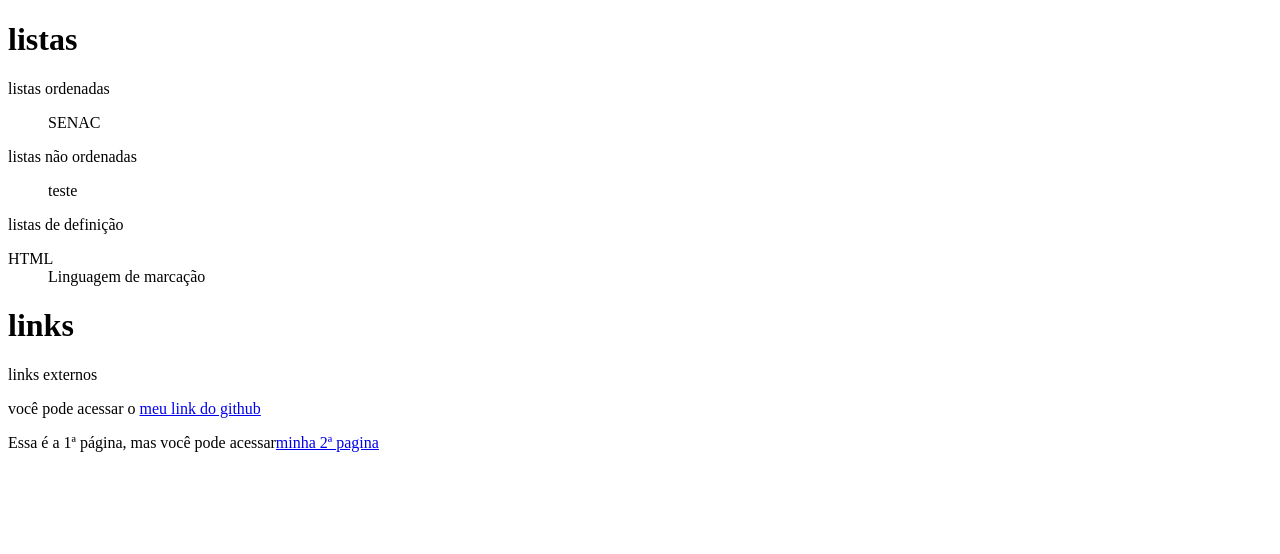
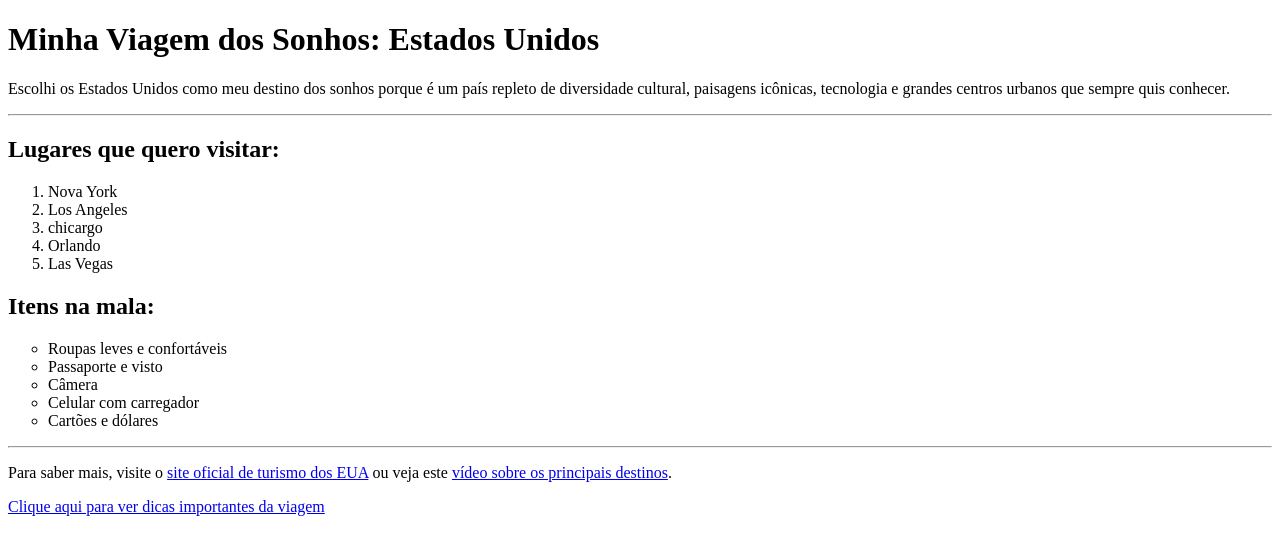
Before and after one commit to RaulSoar1/Atividade-TI, a plain HTML site: page ex001.html in a window 1280 px wide. Drawn offline with Linux system fonts and the light colour scheme.

Commit message:
Add files via upload

```diff
--- a/ex001.html
+++ b/ex001.html
@@ -1,35 +1,46 @@
 <!DOCTYPE html>
 <html lang="pt-BR">
 <head>
-    <meta charset="UTF-8">
-    <meta name="viewport" content="width=device-width, initial-scale=1.0">
-    <title>Document</title>
+  <meta charset="UTF-8">
+  <title>Viagem dos Sonhos - Estados Unidos</title>
 </head>
 <body>
 
-   <h1>listas</h1>
-   <p>listas ordenadas</p>
-<ol type="A" start="2"
-     <li>SENAC</li>
-</ol>
+  <h1>Minha Viagem dos Sonhos: Estados Unidos </h1>
 
-   <p>listas não ordenadas</p>
-    <ul type="circle"
-        <li>teste</li>
+  <p>Escolhi os Estados Unidos como meu destino dos sonhos porque é um país repleto de diversidade cultural, paisagens icônicas, tecnologia e grandes centros urbanos que sempre quis conhecer.</p>
+
+  <hr>
+
+  <h2>Lugares que quero visitar:</h2>
+  <ol start="1">
+    <li>Nova York</li>
+    <li>Los Angeles</li>
+    <li>chicargo</li>
+    <li>Orlando</li>
+    <li>Las Vegas</li>
+  </ol>
+
+  <h2>Itens na mala:</h2>
+  <ul type="circle">
+    <li>Roupas leves e confortáveis</li>
+    <li>Passaporte e visto</li>
+    <li>Câmera</li>
+    <li>Celular com carregador</li>
+    <li>Cartões e dólares</li>
   </ul>
 
-       <p>listas de definição </p>
-      <dl>
-          <dt>HTML</dt>
-          <dd>Linguagem de marcação</dd>
+  <hr>
 
-      </dl>
+  <p>
+    Para saber mais, visite o
+    <a href="https://www.visiteosusa.com.br/" target="_blank">site oficial de turismo dos EUA</a> ou veja este
+    <a href="https://www.youtube.com/watch?v=Fda_a25Q9Ho&pp=ygUlcHJpbmNpcGFpcyBkZXN0aW5vcyBubyBlc3RhZG9zIHVuaWRvcw%3D%3D" target="_blank">vídeo sobre os principais destinos</a>.
+  </p>
 
-            <h1>links</h1>
-            <p>links externos</p>
-            <p>você pode acessar o <a href="https://github.com/RaulSoar1" target="_blank"> meu link do github </a></p>
-            <p>Essa é a 1ª página, mas você pode  acessar<a href="pag02.html">minha 2ª pagina</a></p>
-
+  <p>
+    <a href="https://www.youtube.com/watch?v=lTjBNGl-5T8&pp=ygUqZGljYXMgaW1wb3J0YW50ZXMgcHJhIGlyIG5vIGVzdGFkb3MgdW5pZG9z">Clique aqui para ver dicas importantes da viagem</a>
+  </p>
 
 </body>
 </html>
```
